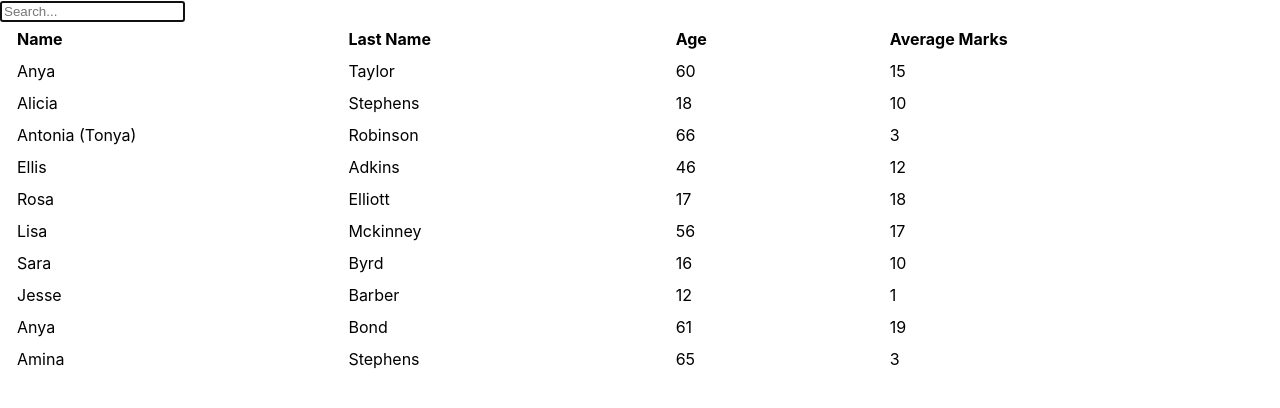
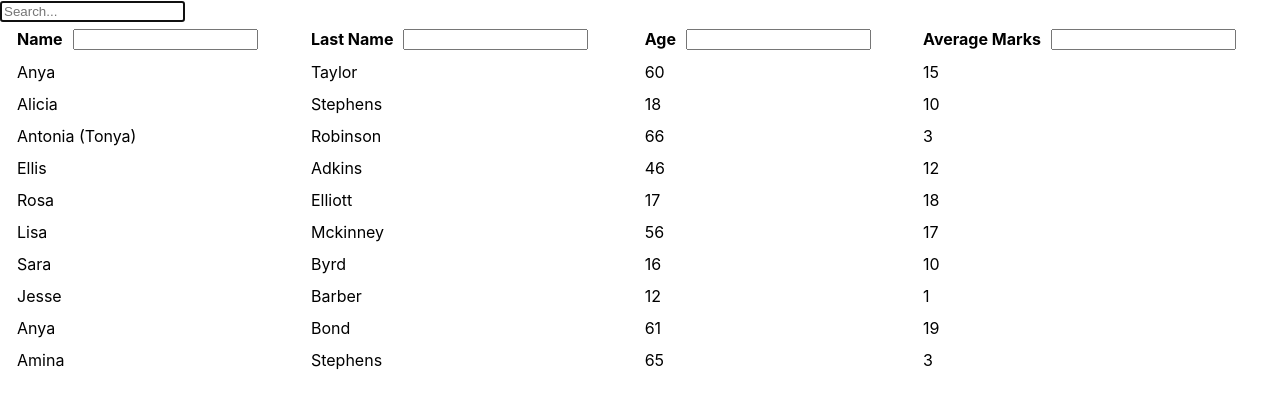
Before and after one commit to aghArdeshir/react-geereed, a React (Create React App) app: page / in a window 1280 px wide. Shown: the top 408 px of the page. Built offline with nearby package versions, Linux system fonts and the light colour scheme.

Commit message:
add unworking columnFilter feature

```diff
--- a/src/ReactGeereed.tsx
+++ b/src/ReactGeereed.tsx
@@ -4,11 +4,13 @@ import { useGeereedSort } from './hooks/use-geereed-sort';
 import { useGeereedItems } from './hooks/use-geereed-items'
 import { useGeereedSearch } from './hooks/use-geereed-search';
 import GeereedHeaderCell from './components/GeereedHeaderCell';
+import { useGeereedFilter } from './hooks/use-geereed-filter';
 
 function ReactGeereed(props: IReactGeereedProps) {
   const { columns, items } = props;
   const [sortKey, sortType, onSortCallback] = useGeereedSort();
   const [searchTerm, setSearchTerm] = useGeereedSearch();
+  const [columnFilters, dispatchColumnFilters] = useGeereedFilter();
   const _items = useGeereedItems(items, { sortKey, sortType, searchTerm });
 
   return (<>
@@ -23,12 +25,14 @@ function ReactGeereed(props: IReactGeereedProps) {
               sortType={sortType}
               column={column}
               onSortCallback={onSortCallback}
+              columnFilter={columnFilters[column.key || '']}
+              dispatchColumnFilters={dispatchColumnFilters}
             ></GeereedHeaderCell>
           ))}
         </tr>
       </thead>
       <tbody>
-        {_items.map((item: IGeereedItem, index: number) => <tr key={index}> {/** TOOD: do something with key */}
+        {_items.map((item: IGeereedItem, index: number) => <tr /** TOOD: do something with key */ key={index}>
           {columns.map((column: IGeereedColumn) => <td key={column.key}>{item[column.key]}</td>)}
         </tr>)}
       </tbody>
--- a/src/components/GeereedHeaderCell.tsx
+++ b/src/components/GeereedHeaderCell.tsx
@@ -3,17 +3,29 @@ import { IGeereedHeaderCell } from '../typings';
 import { SORT_TYPES } from '../hooks/use-geereed-sort';
 
 export default function GeereedHeaderCell(props: IGeereedHeaderCell) {
-    const { sortKey, sortType, column, onSortCallback } = props;
+    const {
+        sortKey,
+        sortType,
+        column,
+        onSortCallback,
+        columnFilter,
+        dispatchColumnFilters
+    } = props;
+
+    const onFilterChange = React.useCallback(e => dispatchColumnFilters({ value: e.target.value, columnKey: column.key }), [column.key, dispatchColumnFilters])
+
     return <th
         style={{ color: sortKey === column.key ? 'red' : '' }}
-        onClick={() => onSortCallback(column.key)}
     >
         <div style={{ display: 'flex' }}>
-            {column.title || column.key}
-            <span style={{ marginLeft: 10, minWidth: 25 }}>
-                {sortKey === column.key && sortType === SORT_TYPES.ASC ? <>&#9196;</> : <></>}
-                {sortKey === column.key && sortType === SORT_TYPES.DES ? <>&#9195;</> : <></>}
+            <span onClick={() => onSortCallback(column.key)}>
+                {column.title || column.key}
+                <span style={{ marginLeft: 10, minWidth: 25 }}>
+                    {sortKey === column.key && sortType === SORT_TYPES.ASC ? <>&#9196;</> : <></>}
+                    {sortKey === column.key && sortType === SORT_TYPES.DES ? <>&#9195;</> : <></>}
+                </span>
             </span>
+            <input value={columnFilter || ''} onChange={onFilterChange} />
         </div>
     </th>
 }
--- /dev/null
+++ b/src/hooks/use-geereed-filter.ts
@@ -0,0 +1,10 @@
+import { useReducer } from "react";
+import { IGeereedFilterState, IGeereedFilterAction } from "../typings";
+
+export function useGeereedFilter() {
+    const reducer = (state: IGeereedFilterState, action: IGeereedFilterAction) => {
+        return { ...state, [action.columnKey]: action.value };
+    };
+    return useReducer(reducer, {});
+
+}
```
Also changed, not shown: src/typings.d.ts (+14 -1 lines).
